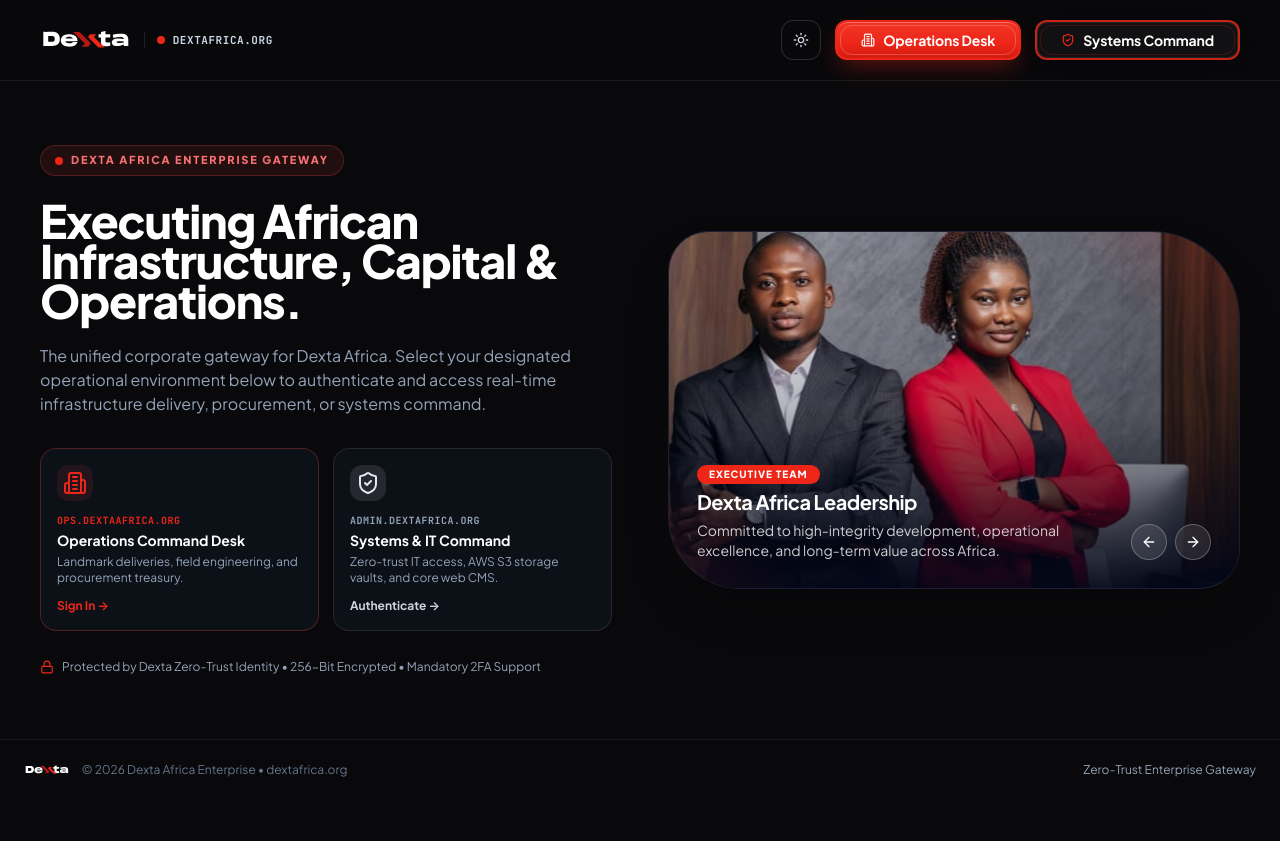
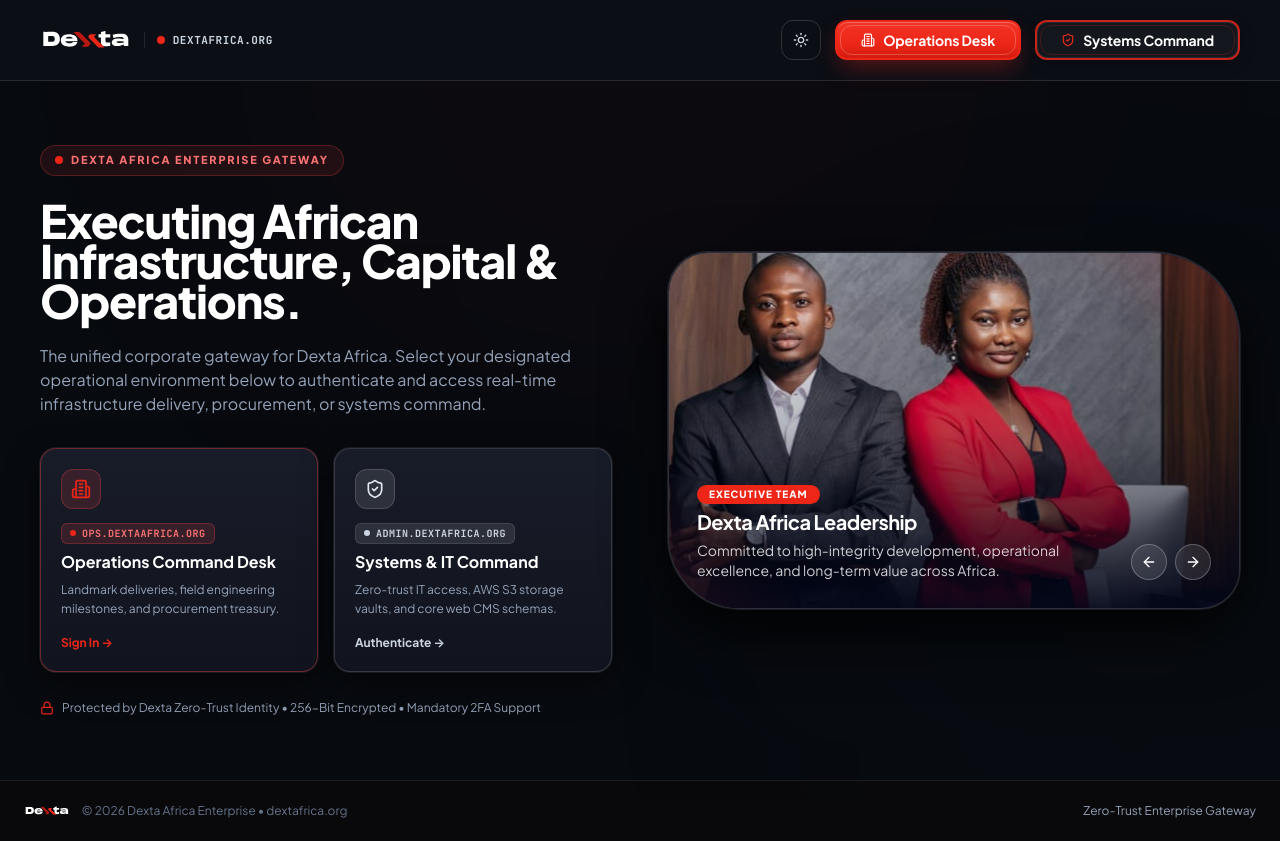
Before and after one commit to DextaAfrica/Admin-portal, a Next.js app: page / in a window 1280 px wide. Before the commit the page ends 800 px from the top, so only its background shows below. Built offline with nearby package versions, Linux system fonts and the light colour scheme.

Commit message:
fix-ongoing-admin-fixes

```diff
--- a/src/app/admin-portal/login/page.tsx
+++ b/src/app/admin-portal/login/page.tsx
@@ -172,7 +172,7 @@ export default function AdminPortalLoginPage() {
 
       {/* Main Authentication Box */}
       <main className="relative z-10 flex-1 flex items-center justify-center p-4 sm:p-6 py-10">
-        <div className="w-full max-w-md rounded-3xl border border-slate-200/90 dark:border-white/10 bg-white/95 dark:bg-[#0C1017]/95 p-6 sm:p-9 shadow-2xl backdrop-blur-2xl relative overflow-hidden space-y-6">
+        <div className="w-full max-w-md rounded-3xl border border-slate-200/90 dark:border-white/[0.14] bg-white dark:bg-[#141722] dark:bg-gradient-to-b dark:from-[#171A26] dark:to-[#11141E] p-6 sm:p-9 shadow-2xl dark:shadow-[0_20px_50px_rgba(0,0,0,0.65)] dark:ring-1 dark:ring-white/[0.08] backdrop-blur-2xl relative overflow-hidden space-y-6">
           <div className="flex flex-col items-center text-center space-y-3">
             <Link href={landingPath}>
               <DextaLogo className="h-9 w-auto" />
--- a/src/app/admin-portal/register/page.tsx
+++ b/src/app/admin-portal/register/page.tsx
@@ -239,7 +239,7 @@ export default function AdminPortalRegisterPage() {
 
       {/* Main Container */}
       <main className="relative z-10 flex-1 flex items-center justify-center p-4 sm:p-6 py-10">
-        <div className="w-full max-w-2xl rounded-3xl border border-slate-200/90 dark:border-white/10 bg-white/95 dark:bg-[#0C1017]/95 p-6 sm:p-10 shadow-2xl backdrop-blur-2xl relative overflow-hidden space-y-6">
+        <div className="w-full max-w-2xl rounded-3xl border border-slate-200/90 dark:border-white/[0.14] bg-white dark:bg-[#141722] dark:bg-gradient-to-b dark:from-[#171A26] dark:to-[#11141E] p-6 sm:p-10 shadow-2xl dark:shadow-[0_20px_50px_rgba(0,0,0,0.65)] dark:ring-1 dark:ring-white/[0.08] backdrop-blur-2xl relative overflow-hidden space-y-6">
           <div className="flex flex-col items-center text-center space-y-3">
             <Link href={landingPath}>
               <DextaLogo className="h-9 w-auto" />
--- a/src/app/ops/login/page.tsx
+++ b/src/app/ops/login/page.tsx
@@ -174,7 +174,7 @@ export default function OperationsLoginPage() {
 
       {/* Main Login Card */}
       <main className="relative z-10 flex-1 flex items-center justify-center p-4 sm:p-6 py-10">
-        <div className="w-full max-w-md rounded-3xl border border-slate-200/90 dark:border-white/10 bg-white/95 dark:bg-[#0C1017]/95 p-6 sm:p-9 shadow-2xl backdrop-blur-2xl relative overflow-hidden space-y-6">
+        <div className="w-full max-w-md rounded-3xl border border-slate-200/90 dark:border-white/[0.14] bg-white dark:bg-[#141722] dark:bg-gradient-to-b dark:from-[#171A26] dark:to-[#11141E] p-6 sm:p-9 shadow-2xl dark:shadow-[0_20px_50px_rgba(0,0,0,0.65)] dark:ring-1 dark:ring-white/[0.08] backdrop-blur-2xl relative overflow-hidden space-y-6">
           <div className="flex flex-col items-center text-center space-y-3">
             <Link href={landingPath}>
               <DextaLogo className="h-9 w-auto" />
--- a/src/app/ops/register/page.tsx
+++ b/src/app/ops/register/page.tsx
@@ -141,7 +141,7 @@ export default function OperationsRegisterPage() {
 
       {/* Main Registration Card */}
       <main className="relative z-10 flex-1 flex items-center justify-center p-4 sm:p-6 py-10">
-        <div className="w-full max-w-2xl rounded-3xl border border-slate-200/90 dark:border-white/10 bg-white/95 dark:bg-[#0C1017]/95 p-6 sm:p-10 shadow-2xl backdrop-blur-2xl relative overflow-hidden space-y-6">
+        <div className="w-full max-w-2xl rounded-3xl border border-slate-200/90 dark:border-white/[0.14] bg-white dark:bg-[#141722] dark:bg-gradient-to-b dark:from-[#171A26] dark:to-[#11141E] p-6 sm:p-10 shadow-2xl dark:shadow-[0_20px_50px_rgba(0,0,0,0.65)] dark:ring-1 dark:ring-white/[0.08] backdrop-blur-2xl relative overflow-hidden space-y-6">
           <div className="flex flex-col items-center text-center space-y-3">
             <Link href={landingPath}>
               <DextaLogo className="h-9 w-auto" />
--- a/src/app/page.tsx
+++ b/src/app/page.tsx
@@ -92,9 +92,15 @@ export default function LandingPage() {
   };
 
   return (
-    <div className="min-h-screen bg-[#FAFAFA] dark:bg-[#09090B] text-slate-900 dark:text-white flex flex-col justify-between selection:bg-[#ED2618] selection:text-white overflow-x-hidden transition-colors duration-200">
+    <div className="min-h-screen bg-[#FAFAFA] dark:bg-[#070A0F] text-slate-900 dark:text-white flex flex-col justify-between selection:bg-[#ED2618] selection:text-white overflow-x-hidden transition-colors duration-200 relative">
+      {/* Background Ambient Radial Highlights for Dark Mode Depth */}
+      <div className="fixed inset-0 pointer-events-none z-0 overflow-hidden">
+        <div className="absolute -top-32 left-1/4 w-[650px] h-[380px] bg-red-600/[0.06] blur-[160px] rounded-full dark:opacity-100 opacity-20" />
+        <div className="absolute top-1/2 -right-32 w-[550px] h-[350px] bg-slate-700/[0.06] blur-[150px] rounded-full dark:opacity-100 opacity-20" />
+      </div>
+
       {/* Top Navigation Bar - Minimalist, Professional, Clean Header */}
-      <header className="sticky top-0 z-30 w-full border-b border-slate-200/80 dark:border-white/[0.08] bg-white/95 dark:bg-[#09090B]/95 backdrop-blur-md">
+      <header className="sticky top-0 z-30 w-full border-b border-slate-200/80 dark:border-white/[0.12] bg-white/95 dark:bg-[#0C0F17]/95 backdrop-blur-md">
         <div className="mx-auto flex h-20 max-w-7xl items-center justify-between px-4 sm:px-6 lg:px-10">
           <div className="flex items-center gap-3">
             <Link href="/" className="flex items-center shrink-0">
@@ -171,26 +177,29 @@ export default function LandingPage() {
             </p>
 
             {/* Direct Dual Workspace Launchers */}
-            <div className="pt-2 grid grid-cols-1 sm:grid-cols-2 gap-3.5">
+            <div className="pt-2 grid grid-cols-1 sm:grid-cols-2 gap-4">
               {/* Operations Portal Button */}
               <button
                 type="button"
                 onClick={() => router.push("/ops")}
-                className="group flex flex-col items-start p-4 rounded-2xl border border-red-500/30 bg-white dark:bg-[#0C1017] hover:border-[#ED2618] shadow-sm hover:shadow-lg hover:shadow-red-500/10 transition-all text-left cursor-pointer"
+                className="group flex flex-col items-start p-5 rounded-2xl border border-red-500/35 dark:border-red-500/40 bg-white dark:bg-[#141722] dark:bg-gradient-to-b dark:from-[#181C28] dark:to-[#11141E] hover:border-[#ED2618] dark:hover:border-[#ED2618] shadow-md dark:shadow-[0_12px_32px_rgba(0,0,0,0.5)] dark:ring-1 dark:ring-white/[0.08] hover:shadow-xl hover:shadow-red-500/10 transition-all text-left cursor-pointer relative overflow-hidden"
               >
-                <div className="flex h-9 w-9 items-center justify-center rounded-xl bg-red-50 dark:bg-red-500/10 text-[#ED2618] group-hover:bg-[#ED2618] group-hover:text-white transition-all mb-3">
-                  <Building2 className="h-4.5 w-4.5" />
+                <div className="flex h-10 w-10 items-center justify-center rounded-xl bg-red-50 dark:bg-red-500/15 border border-red-200/60 dark:border-red-500/30 text-[#ED2618] group-hover:bg-[#ED2618] group-hover:text-white transition-all mb-3.5">
+                  <Building2 className="h-5 w-5" />
                 </div>
-                <span className="text-[10px] font-mono font-bold uppercase tracking-wider text-[#ED2618]">
-                  ops.dextaafrica.org
-                </span>
-                <span className="text-sm font-bold text-slate-900 dark:text-white group-hover:text-[#ED2618] transition-colors mt-0.5">
+                <div className="inline-flex items-center gap-1.5 px-2 py-0.5 rounded-md bg-red-50 dark:bg-red-500/15 border border-red-200/60 dark:border-red-500/30 mb-1">
+                  <span className="h-1.5 w-1.5 rounded-full bg-[#ED2618]" />
+                  <span className="text-[10px] font-mono font-bold uppercase tracking-wider text-[#ED2618] dark:text-red-400">
+                    ops.dextaafrica.org
+                  </span>
+                </div>
+                <span className="text-base font-bold text-slate-900 dark:text-white group-hover:text-[#ED2618] transition-colors mt-0.5">
                   Operations Command Desk
                 </span>
-                <span className="text-xs text-slate-500 dark:text-slate-400 mt-1 line-clamp-2">
-                  Landmark deliveries, field engineering, and procurement treasury.
+                <span className="text-xs text-slate-500 dark:text-slate-400 mt-1.5 leading-relaxed line-clamp-2">
+                  Landmark deliveries, field engineering milestones, and procurement treasury.
                 </span>
-                <div className="mt-3 flex items-center gap-1.5 text-xs font-bold text-[#ED2618]">
+                <div className="mt-4 flex items-center gap-1.5 text-xs font-bold text-[#ED2618] group-hover:translate-x-0.5 transition-transform">
                   <span>Sign In &rarr;</span>
                 </div>
               </button>
@@ -199,21 +208,24 @@ export default function LandingPage() {
               <button
                 type="button"
                 onClick={() => router.push("/admin-portal")}
-                className="group flex flex-col items-start p-4 rounded-2xl border border-slate-200/90 dark:border-white/10 bg-white dark:bg-[#0C1017] hover:border-[#ED2618] shadow-sm hover:shadow-lg hover:shadow-red-500/10 transition-all text-left cursor-pointer"
+                className="group flex flex-col items-start p-5 rounded-2xl border border-slate-200/90 dark:border-white/[0.14] bg-white dark:bg-[#141722] dark:bg-gradient-to-b dark:from-[#181C28] dark:to-[#11141E] hover:border-[#ED2618] dark:hover:border-[#ED2618] shadow-md dark:shadow-[0_12px_32px_rgba(0,0,0,0.5)] dark:ring-1 dark:ring-white/[0.08] hover:shadow-xl hover:shadow-red-500/10 transition-all text-left cursor-pointer relative overflow-hidden"
               >
-                <div className="flex h-9 w-9 items-center justify-center rounded-xl bg-slate-100 dark:bg-white/10 text-slate-700 dark:text-slate-200 group-hover:bg-[#ED2618] group-hover:text-white transition-all mb-3">
-                  <ShieldCheck className="h-4.5 w-4.5" />
+                <div className="flex h-10 w-10 items-center justify-center rounded-xl bg-slate-100 dark:bg-white/10 border border-slate-200/80 dark:border-white/15 text-slate-700 dark:text-slate-200 group-hover:bg-[#ED2618] group-hover:text-white transition-all mb-3.5">
+                  <ShieldCheck className="h-5 w-5" />
                 </div>
-                <span className="text-[10px] font-mono font-bold uppercase tracking-wider text-slate-500 dark:text-slate-400">
-                  admin.dextafrica.org
-                </span>
-                <span className="text-sm font-bold text-slate-900 dark:text-white group-hover:text-[#ED2618] transition-colors mt-0.5">
+                <div className="inline-flex items-center gap-1.5 px-2 py-0.5 rounded-md bg-slate-100 dark:bg-white/10 border border-slate-200/60 dark:border-white/10 mb-1">
+                  <span className="h-1.5 w-1.5 rounded-full bg-slate-400 dark:bg-slate-300" />
+                  <span className="text-[10px] font-mono font-bold uppercase tracking-wider text-slate-600 dark:text-slate-300">
+                    admin.dextafrica.org
+                  </span>
+                </div>
+                <span className="text-base font-bold text-slate-900 dark:text-white group-hover:text-[#ED2618] transition-colors mt-0.5">
                   Systems &amp; IT Command
                 </span>
-                <span className="text-xs text-slate-500 dark:text-slate-400 mt-1 line-clamp-2">
-                  Zero-trust IT access, AWS S3 storage vaults, and core web CMS.
+                <span className="text-xs text-slate-500 dark:text-slate-400 mt-1.5 leading-relaxed line-clamp-2">
+                  Zero-trust IT access, AWS S3 storage vaults, and core web CMS schemas.
                 </span>
-                <div className="mt-3 flex items-center gap-1.5 text-xs font-bold text-slate-600 dark:text-slate-300 group-hover:text-[#ED2618] transition-colors">
+                <div className="mt-4 flex items-center gap-1.5 text-xs font-bold text-slate-600 dark:text-slate-300 group-hover:text-[#ED2618] group-hover:translate-x-0.5 transition-transform">
                   <span>Authenticate &rarr;</span>
                 </div>
               </button>
@@ -230,7 +242,7 @@ export default function LandingPage() {
 
           {/* Right Column: Cinematic Slant-Curvy Showcase (Pure Red & Slate Palette) */}
           <div className="lg:col-span-6 animate-fade-in delay-100">
-            <div className="relative aspect-[4/3] sm:aspect-[16/10] w-full overflow-hidden rounded-[2.5rem] rounded-tr-[5.5rem] rounded-bl-[4.5rem] border border-slate-200/90 dark:border-white/10 bg-slate-950 shadow-2xl">
+            <div className="relative aspect-[4/3] sm:aspect-[16/10] w-full overflow-hidden rounded-[2.5rem] rounded-tr-[5.5rem] rounded-bl-[4.5rem] border border-slate-200/90 dark:border-white/[0.16] bg-slate-950 shadow-2xl dark:shadow-[0_24px_60px_rgba(0,0,0,0.85)] dark:ring-1 dark:ring-white/[0.1]">
               {/* Slant-Curvy Architectural Accent Waves */}
               <div className="absolute top-0 right-0 w-44 h-44 bg-gradient-to-bl from-red-500/20 via-transparent to-transparent rounded-bl-[100px] pointer-events-none z-20" />
               <div className="absolute bottom-0 left-0 w-36 h-36 bg-gradient-to-tr from-red-500/10 via-transparent to-transparent rounded-tr-[80px] pointer-events-none z-20" />
```
Also changed, not shown: src/app/admin-portal/page.tsx (+15 -9 lines), src/app/ops/page.tsx (+15 -9 lines).
